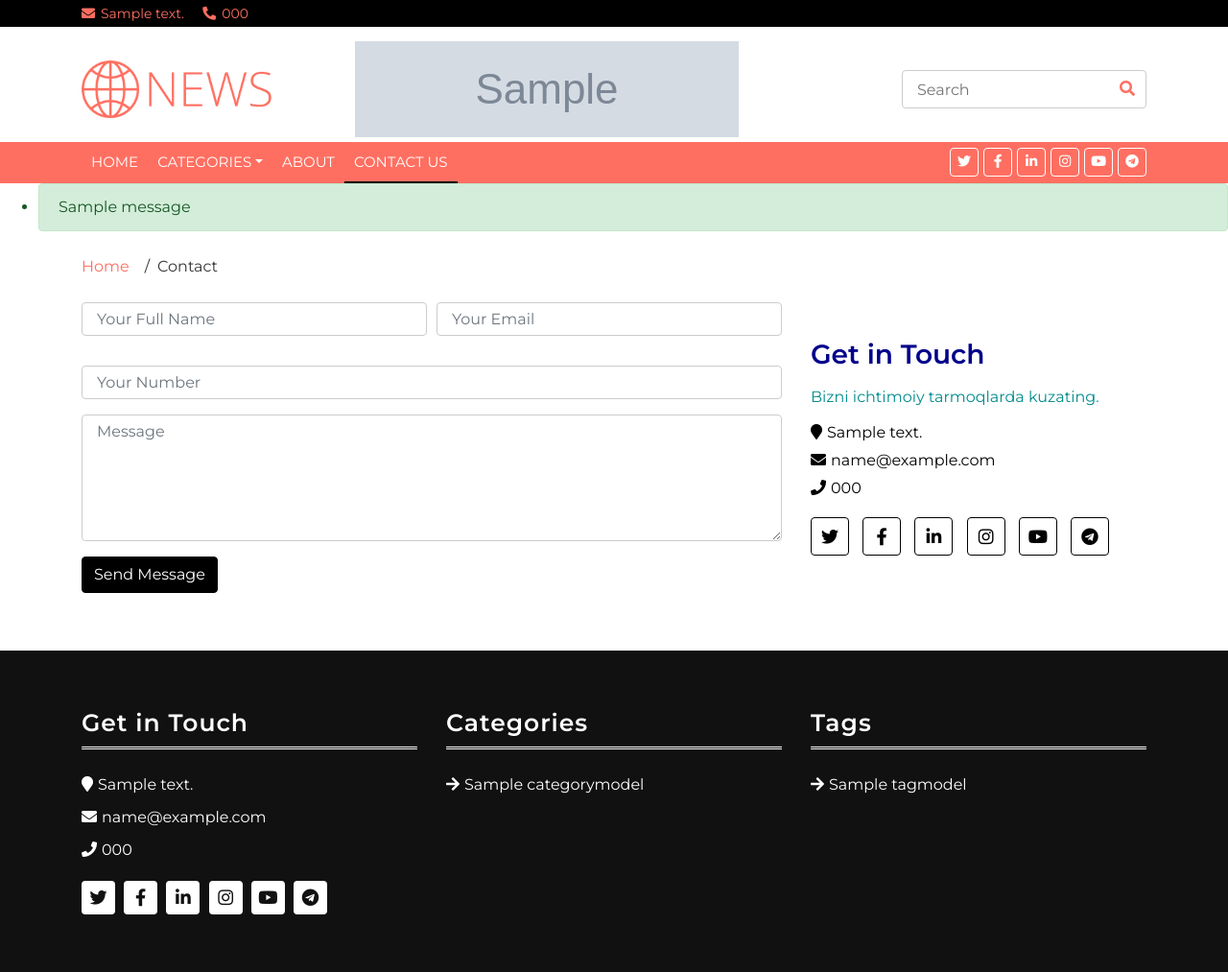
After one commit to abuwcheek/news-project-in-django, a Django app: page /contact/ in a window 1280 px wide. The commit adds this page. Shown: the whole page at 96% size. Run offline with Django 5.2, Linux system fonts and the light colour scheme; tables that the repository leaves empty hold one stand-in row (values such as "Sample post"); grey boxes marked "Sample" are stand-in pictures; one stand-in notice (Sample message) is shown; some libraries are stand-ins or nearby versions.

```diff
--- a/config/urls.py
+++ b/config/urls.py
@@ -6,7 +6,7 @@ from django.conf.urls.static import static
 
 urlpatterns = [
     path('new-admin-dj/', admin.site.urls),
-    path('new/', include('new.urls')),
+    path('', include('new.urls')),
 ]
 
 
--- a/new/admin.py
+++ b/new/admin.py
@@ -17,6 +17,7 @@ class CategoryModelAdmin(admin.ModelAdmin):
 class TagModelAdmin(admin.ModelAdmin):
      list_display = ('name', 'created_at', 'is_active')
      list_display_links = ('name', 'created_at')
+     list_filter = ('is_featured',)
      search_fields = ('name', 'created_at')
 
 
--- a/new/context_processor.py
+++ b/new/context_processor.py
@@ -3,12 +3,14 @@ from .models import AboutModel, CategoryModel, TagModel, AdsModel
 def index_processor(request):
     about = AboutModel.objects.first()
     category_list = CategoryModel.objects.all()
-    tags = TagModel.objects.all().exclude().order_by('?')[:4]
+    tags = TagModel.objects.all().exclude(is_featured=False).order_by('?')[:5]
+    another_tags = TagModel.objects.all().exclude(is_featured=True).order_by('?')[:8]
     ads_one=AdsModel.objects.all().filter(position='one', is_active=True).order_by('?')[:1]
 
     context={
 
         'tags': tags,
+        'another_tags': another_tags,
         'about': about,
         'category_list': category_list,
         'ads_one': ads_one,
--- a/new/models.py
+++ b/new/models.py
@@ -28,6 +28,9 @@ class CategoryModel(BaseModel):
 
 class TagModel(BaseModel):
      name = models.CharField(max_length=200)
+
+     # mashhur yangiliklarni ajratib olish uchun, yani admin dan true qip qoysak ajratib boreveradi
+     is_featured = models.BooleanField(default=False)
 
 
      def __str__(self):
--- a/new/urls.py
+++ b/new/urls.py
@@ -1,9 +1,12 @@
 from django.urls import path
-from .views import IndexView, SinglePageView, AboutView
+from .views import IndexView, SinglePageView, AboutView, ContactView, CategoryDetailView, SearchView
 
 
 urlpatterns = [
      path('list/', IndexView.as_view(), name='index'),
+     path('categories/<str:slug>/', CategoryDetailView.as_view(), name='ctgdetail'),
      path('single/<str:slug>/', SinglePageView.as_view(), name='detailurl'),
      path('about/', AboutView.as_view(), name='abouturl'),
+     path('contact/', ContactView.as_view(), name='contacturl'),
+     path('search/', SearchView.as_view(), name='searchurl'),
 ]
--- a/new/views.py
+++ b/new/views.py
@@ -1,5 +1,7 @@
 from django.shortcuts import render, redirect, get_object_or_404
 from django.views import View
+from django.db.models import Q
+from django.contrib import messages
 from .models import CategoryModel, TagModel, NewModel, AboutModel, ContactModel, AdsModel
 
 
@@ -12,6 +14,19 @@ class CategoryModelListView(View):
                'ctg_list': ctg_list,
           }
           return render(request, 'base.html', context)
+
+
+
+class CategoryDetailView(View):
+     def get(self, request, slug):
+          category_news = get_object_or_404(CategoryModel, slug=slug)
+          ctg_detail = category_news.category_new.all()
+
+          context = {
+               'category_news': category_news,
+               'ctg_detail': ctg_detail,
+          }
+          return render(request, 'category_list.html', context)
 
 
 
@@ -72,6 +87,8 @@ class SinglePageView(View):
           popular_news = NewModel.objects.filter(is_active=True).order_by('-views')[:4]
           latest_news = NewModel.objects.filter(is_active=True).order_by('-created_at')[:4]
 
+          detail_news.views += 1
+          detail_news.save()
 
           context = {
                'detail_news': detail_news,
@@ -92,3 +109,51 @@ class AboutView(View):
                'about': about,
           }
           return render(request, 'base.html', context)
+
+
+
+class ContactView(View):
+     def get(self, request):
+          return render(request, 'contact.html')
+
+
+     def post(self, request):
+          data=request.POST
+          contact=ContactModel()
+
+          contact.full_name = data.get('name')
+          contact.your_email = data.get('email')
+          contact.your_number = data.get('number')
+          contact.message = data.get('message')
+          if int(contact.your_number) > 13:
+               messages.warning(request, "Nomer xato kiritildi")
+               return render(request, 'contact.html')
+          elif int(contact.your_number) < 13:
+               messages.warning(request, "Nomer xato kiritildi")
+               return render(request, 'contact.html')
+
+
+          contact.save()
+
+          messages.success(request, "Ma'lumotlaringiz yuborildi.")
+          return redirect('index')
+
+
+
+
+class SearchView(View):
+    def get(self, request):
+          query = request.GET.get('query')
+          if not query:
+               return redirect('index')
+
+          news = NewModel.objects.all().filter(Q(title__icontains = query) | Q(description__icontains = query) | Q(body__icontains = query))
+          if not news:
+               messages.warning(request, "So'rov bo'yicha xabar topilmadi")
+               return redirect('index')
+
+          context = {
+               'searchnews': news
+          }
+          messages.info(request, 'Siz izlagan xabarlar')
+          return render(request, 'search.html', context)
--- a/template/base.html
+++ b/template/base.html
@@ -63,15 +63,19 @@
                     </div>
                     <div class="col-lg-6 col-md-4">
                         <div class="b-ads">
-                            <a href="/">
-                                <img src="{% static 'img/ads-1.jpg' %}" alt="Ads">
+                            {% for aone in ads_one %}
+                            <a href="{{ aone.links }}">
+                                <img src="{{ aone.image.url }}" alt="Ads" style="width: 400px; height: 100px;">
                             </a>
+                            {% endfor %}
                         </div>
                     </div>
                     <div class="col-lg-3 col-md-4">
                         <div class="b-search">
-                            <input type="text" placeholder="Search">
-                            <button><i class="fa fa-search"></i></button>
+                            <form method="GET" action="{% url 'searchurl' %}">
+                                <input type="text" placeholder="Search" name="query">
+                                <button type="submit"><i class="fa fa-search"></i></button>
+                            </form>
                         </div>
                     </div>
                 </div>
@@ -89,19 +93,9 @@
                     </button>
 
                     <div class="collapse navbar-collapse justify-content-between" id="navbarCollapse">
-                        <div class="navbar-nav mr-auto">
-                            <a href="/" class="nav-item nav-link active">Home</a>
-                            <div class="nav-item dropdown">
-                                <a href="#" class="nav-link dropdown-toggle" data-toggle="dropdown">Categories</a>
-                                <div class="dropdown-menu">
-                                    {% for ctglist in category_list %}
-                                        <a href="#" class="dropdown-item">{{ ctglist.title }}</a>
-                                    {% endfor %}
-                                </div>
-                            </div>
-                            <a href="/" class="nav-item nav-link">About</a>
-                            <a href="/" class="nav-item nav-link">Contact Us</a>
-                        </div>
+                        {% block menu %}
+
+                        {% endblock menu %}
                         <div class="social ml-auto">
                             <a href="{{ about.twitter }}"><i class="fab fa-twitter"></i></a>
                             <a href="{{ about.facebook }}"><i class="fab fa-facebook-f"></i></a>
@@ -115,6 +109,15 @@
             </div>
         </div>
         <!-- Nav Bar End -->
+
+
+        {% if messages %}
+            <ul class="messages">
+                {% for message in messages %}
+                <li {% if message.tags %} class="alert alert-{{ message.tags }}"{% endif %}>{{ message }}</li>
+                {% endfor %}
+            </ul>
+      {% endif %}
 
 
 
@@ -141,6 +144,7 @@
                                   <a href="{{ about.linkedin }}" target="_blank"><i class="fab fa-linkedin-in"></i></a>
                                   <a href="{{ about.instagram }}" target="_blank" target="_blank"><i class="fab fa-instagram"></i></a>
                                   <a href="{{ about.youtube }}" target="_blank"><i class="fab fa-youtube"></i></a>
+                                  <a href="{{ about.telegram }}" target="_blank"><i class="fab fa-telegram"></i></a>
                               </div>
                           </div>
                       </div>
@@ -151,7 +155,7 @@
                           <h3 class="title">Categories</h3>
                           <ul>
                             {% for ctglist in category_list %}
-                                <li><a href="#">{{ ctglist.title }}</a></li>
+                                <li><a href="{% url 'ctgdetail' ctglist.slug %}" style="text-decoration: none;">{{ ctglist.title }}</a></li>
                             {% endfor %}
                           </ul>
                       </div>
@@ -162,7 +166,7 @@
                           <h3 class="title">Tags</h3>
                           <ul>
                             {% for tag in tags %}
-                              <li><a href="#">{{ tag.name }}</a></li>
+                              <li><a href="#" style="text-decoration: none;">{{ tag.name }}</a></li>
                             {% endfor %}
                           </ul>
                       </div>
--- /dev/null
+++ b/template/contact.html
@@ -0,0 +1,95 @@
+{% extends "base.html" %}
+{% load static %}
+
+
+{% block title %}
+  contact page
+{% endblock title %}
+
+
+{% block menu %}
+
+<div class="navbar-nav mr-auto">
+    <a href="{% url 'index' %}" class="nav-item nav-link">Home</a>
+    <div class="nav-item dropdown">
+        <a href="#" class="nav-link dropdown-toggle" data-toggle="dropdown">Categories</a>
+        <div class="dropdown-menu">
+            {% for ctglist in category_list %}
+                <a href="{% url 'ctgdetail' ctglist.slug %}" class="dropdown-item">{{ ctglist.title }}</a>
+            {% endfor %}
+        </div>
+    </div>
+    <a href="{% url 'abouturl' %}" class="nav-item nav-link">About</a>
+    <a href="{% url 'contacturl' %}" class="nav-item nav-link active">Contact Us</a>
+</div>
+
+{% endblock menu %}
+
+
+{% block content %}
+
+
+        <!-- Breadcrumb Start -->
+        <div class="breadcrumb-wrap">
+            <div class="container">
+                <ul class="breadcrumb">
+                    <li class="breadcrumb-item"><a href="{% url 'index' %}">Home</a></li>
+                    <li class="breadcrumb-item active">Contact</li>
+                </ul>
+            </div>
+        </div>
+        <!-- Breadcrumb End -->
+
+        <!-- Contact Start -->
+        <div class="contact">
+            <div class="container">
+                <div class="row align-items-center">
+                    <div class="col-md-8">
+                        <div class="contact-form">
+                            <form method="POST">
+                                {% csrf_token %}
+                                <div class="form-row">
+                                    <div class="form-group col-md-6">
+                                        <input type="text" class="form-control" name="name" placeholder="Your Full Name" required="required" data-validation-required-message="Please enter your full name" />
+                                    </div>
+                                    <div class="form-group col-md-6">
+                                        <input type="email" class="form-control" name="email" placeholder="Your Email" required="required" data-validation-required-message="Please enter your email" />
+                                    </div>
+                                </div>
+                                <div class="form-group">
+                                    <input type="text" class="form-control" name="number" placeholder="Your Number" required="required" data-validation-required-message="Please enter your number" />
+                                </div>
+                                <div class="form-group">
+                                    <textarea class="form-control" rows="5" name="message" placeholder="Message" required="required" data-validation-required-message="Please enter your message" ></textarea>
+                                </div>
+                                <div><button class="btn" type="submit">Send Message</button></div>
+                            </form>
+                        </div>
+                    </div>
+                    <div class="col-md-4">
+                        <div class="contact-info">
+                            <h3 style="color: darkblue;">Get in Touch</h3>
+                            <p style="color: darkcyan;">
+                                Bizni ichtimoiy tarmoqlarda kuzating.
+                            </p>
+                            <h4><i class="fa fa-map-marker"></i>{{ about.address }}</h4>
+                            <h4><i class="fa fa-envelope"></i>{{ about.email }}</h4>
+                            <h4><i class="fa fa-phone"></i>{{ about.phone_number }}</h4>
+                            <div class="social">
+                                <a href="{{ about.twitter }}"><i class="fab fa-twitter"></i></a>
+                                <a href="{{ about.facebook }}"><i class="fab fa-facebook-f"></i></a>
+                                <a href="{{ about.linkedin }}"><i class="fab fa-linkedin-in"></i></a>
+                                <a href="{{ about.instagram }}"><i class="fab fa-instagram"></i></a>
+                                <a href="{{ about.youtube }}"><i class="fab fa-youtube"></i></a>
+                                <a href="{{ about.telegram }}"><i class="fab fa-telegram"></i></a>
+                            </div>
+                        </div>
+                    </div>
+                </div>
+            </div>
+        </div>
+        <!-- Contact End -->
+
+
+
+{% endblock content %}
```
Also changed, not shown: template/about.html (added, +52 -0 lines), template/category_list.html (added, +70 -0 lines), template/index.html (+33 -14 lines), template/search.html (added, +33 -0 lines), template/single-page.html (+38 -11 lines), new/migrations/0004_tagmodel_is_featured.py (added).
